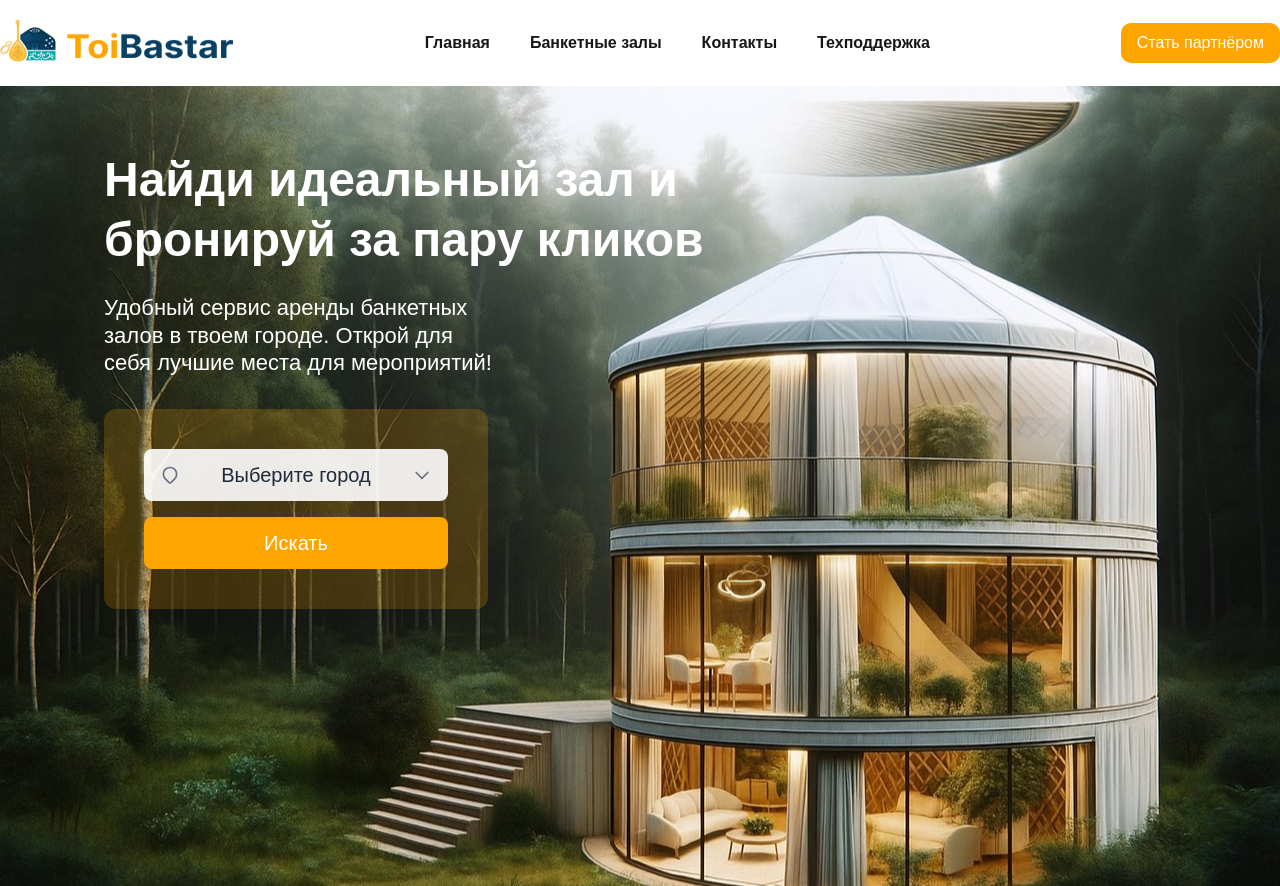
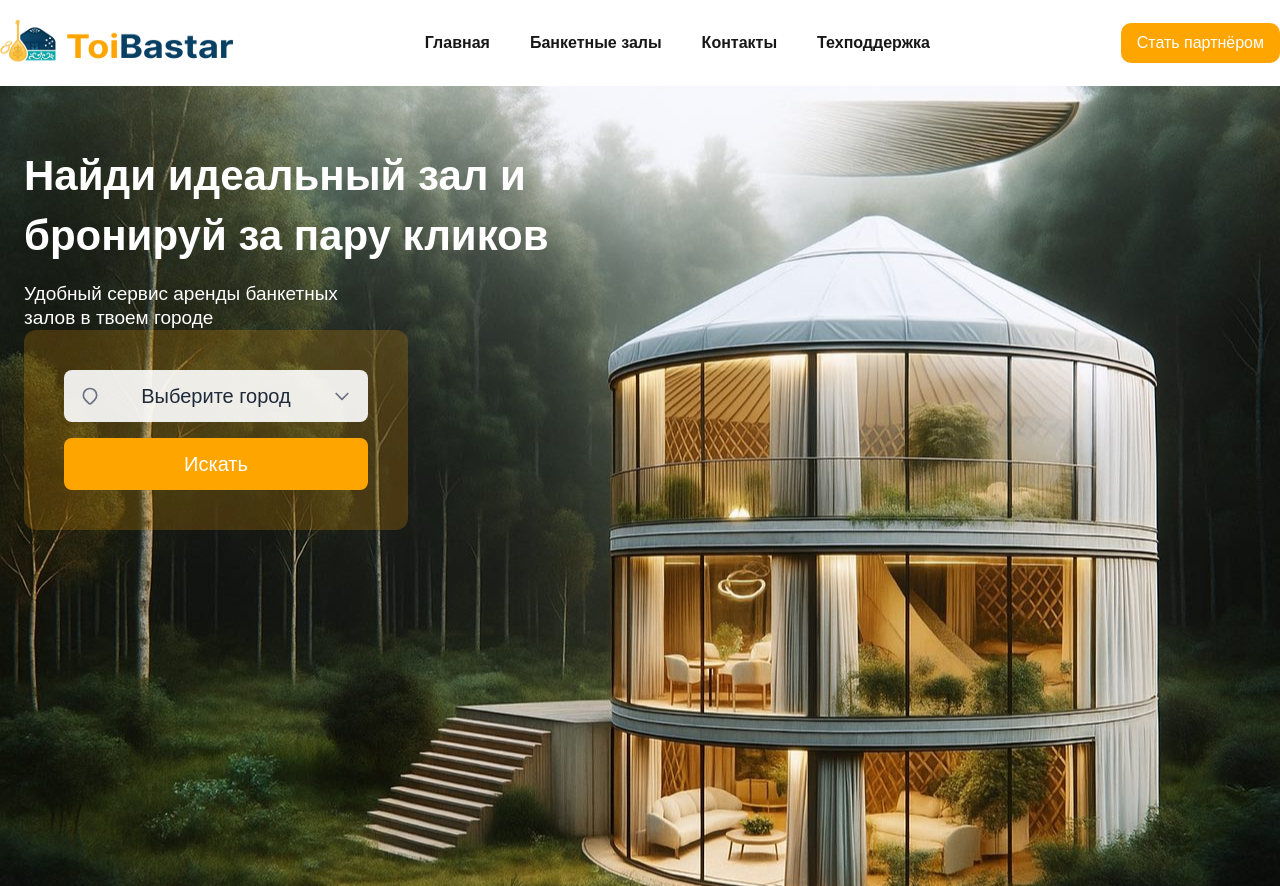
Before and after one commit to bibaris-umirzakov/toi-bastar, a Next.js app: page / in a window 1280 px wide. Built offline with nearby package versions, Linux system fonts and the light colour scheme.

Commit message:
added banner

```diff
--- a/components/Banner.js
+++ b/components/Banner.js
@@ -1,18 +1,18 @@
-import Image from "next/image";
+
 import SearchSection from "./SearchSection";
 
-export default function Banner() {
-    return (
-        <div className="px-6 pt-16 bg-[url('/banner.jpg')] bg-cover bg-center h-[800px] w-full flex flex-col items-start justify-start">
-            <div className="ml-20">
-                <h1 className="text-[48px] text-white font-bold w-[600px] leading-tight mb-6">
-                    Найди идеальный зал и бронируй за пару кликов
-                </h1>
-                <p className="text-white w-[400px] text-[22px] leading-tight mb-8">
-                    Удобный сервис аренды банкетных залов в твоем городе. Открой для себя лучшие места для мероприятий!
-                </p>
-                <SearchSection />
-            </div>
-        </div>
-    );
-}
+export default function Banner(){
+  return (
+    <div>
+      <div className="px-6 pt-15 bg-[url('/banner.jpg')] relative bg-cover bg-no-repeat bg-center h-screen w-full md:block hidden">
+        <h1 className="text-[42px] text-white font-bold w-[550px] leading-15 mb-4">Найди идеальный зал и бронируй за пару кликов</h1>
+        <p className="text-white w-[350px] text-[19px] leading-tight">Удобный сервис аренды банкетных залов в твоем городе</p>
+         <SearchSection />
+      </div>
+      <div className="md:hidden flex flex-col items-center px-6 pt-5 text-center bg-[url('/banner1.jpg')] relative bg-contain bg-no-repeat w-full min-h-screen">
+        <h1 className="text-4xl font-bold text-[#FFA600]">Свадьба – <span className="text-white">на высоте</span></h1>
+        <p className="mt-7 text-xl text-white leading-none">Удобный сервис аренды банкетных залов в твоем городе</p>
+         <SearchSection />
+      </div>
+    </div>
+  )}
```
Also changed, not shown: public/banner1.jpg (added).
